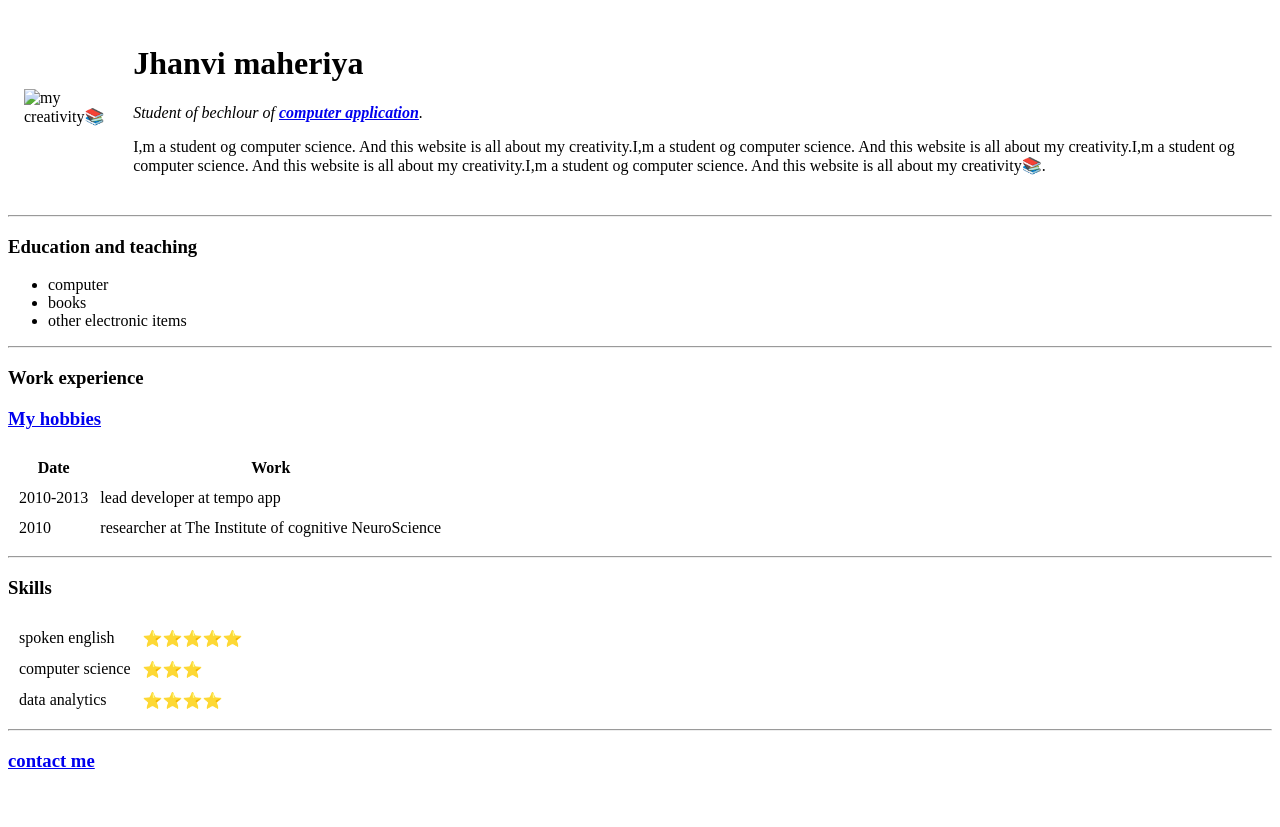
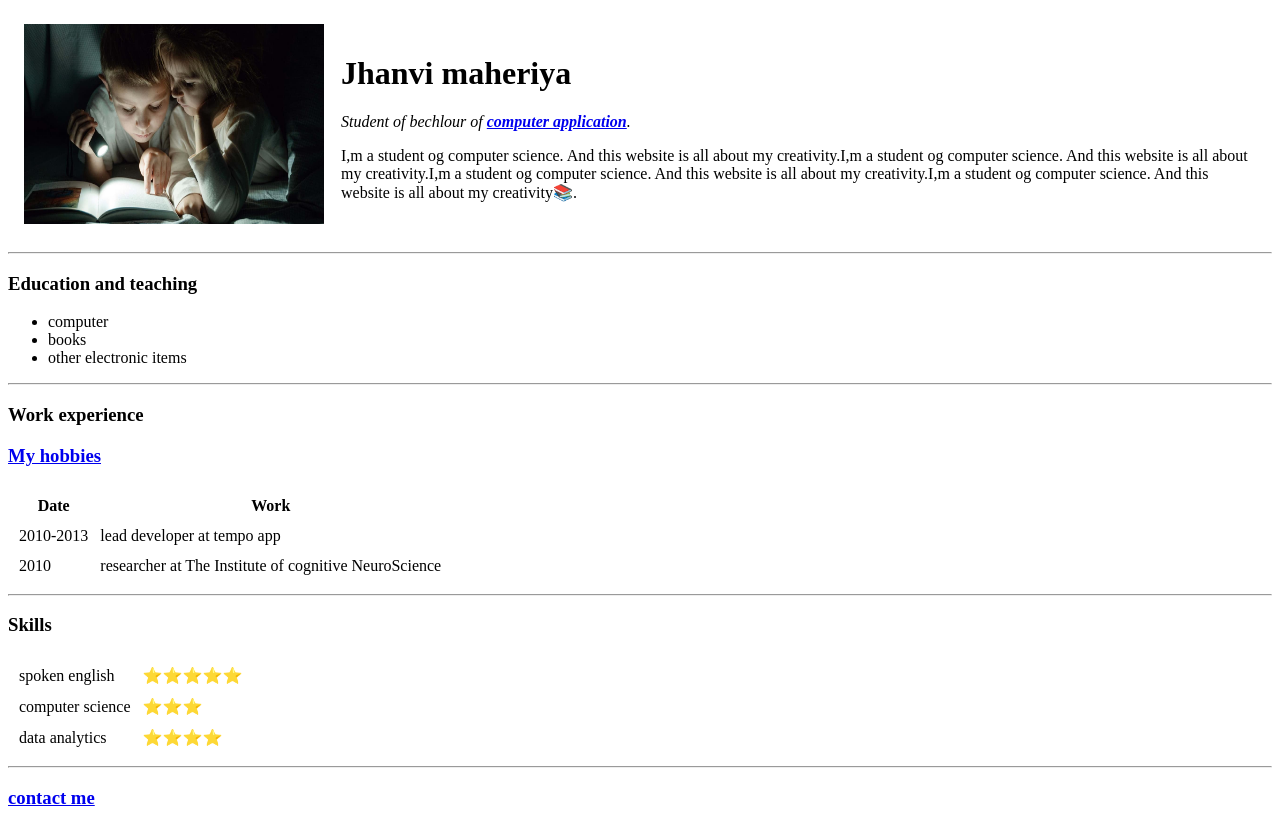
Before and after one commit to jhanvi18dj/DJ, a plain HTML site: page index.html in a window 1280 px wide. Before the commit the page ends 800 px from the top, so only its background shows below. Drawn offline with Linux system fonts and the light colour scheme.

Commit message:
Update index.html

```diff
--- a/index.html
+++ b/index.html
@@ -8,7 +8,7 @@
 <body>
 	<table cellspacing="15">
 		<tr>
-			<td><img src="D:\study.jpg" alt="my creativity📚" height="200" width="300"></td>
+			<td><img src="Images\study.jpg.jpg" alt="my creativity📚" height="200" width="300"></td>
 			<td><h1>Jhanvi maheriya</h1>
 	<p><em>Student of bechlour of <strong> <a href="http://www.appbrewery.co/">computer
 					application</a></strong>.</em></p>
```
